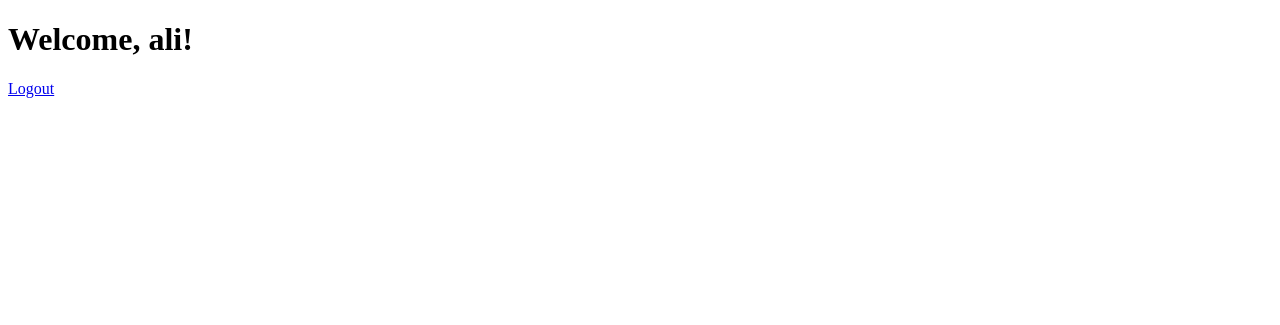
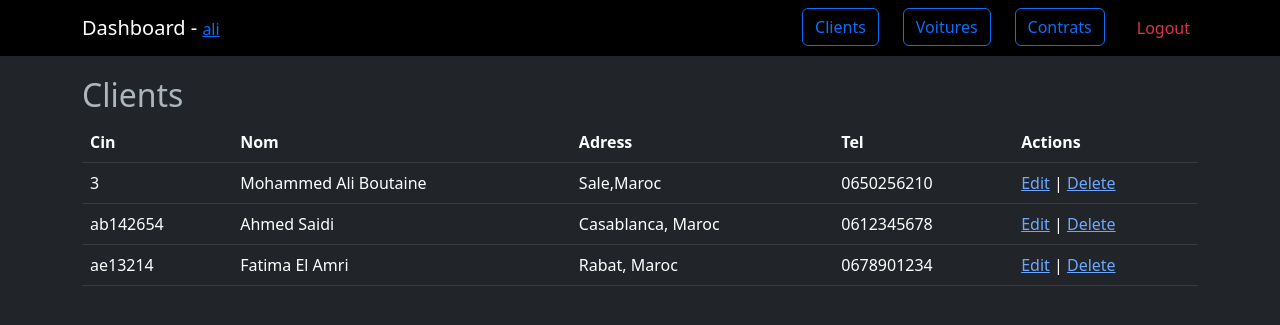
Before and after one commit to mohammed-ali-boutaine/car-management, a PHP site: page /dashboard.php in a window 1280 px wide. Shown: the top 325 px of the page. Run offline with PHP 8.4, Linux system fonts and the light colour scheme; a user stored in the database is signed in; data comes from the database, SQL or seed files in the repository; a stand-in replaces the project's code that opens the database connection; some libraries are stand-ins or nearby versions.

Commit message:
create dashboard

```diff
--- /dev/null
+++ b/app.js
@@ -0,0 +1,19 @@
+document.addEventListener("DOMContentLoaded", () => {
+
+     // section toggele
+     const buttons = document.querySelectorAll(".toggle-btn");
+     const sections = document.querySelectorAll(".data-holder");
+
+     buttons.forEach(button => {
+       button.addEventListener("click", () => {
+         // Remove "d-block" and "active" from all sections and buttons
+         buttons.forEach(btn => btn.classList.remove("active", "btn-primary"));
+         sections.forEach(section => section.classList.remove("d-block"));
+
+         // Add "d-block" and "active" to the clicked button's section
+         document.querySelector(`.${button.id}`).classList.add("d-block");
+         button.classList.add("active", "btn-primary");
+       });
+     });
+
+   });
--- a/dashboard.php
+++ b/dashboard.php
@@ -1,4 +1,6 @@
 <?php
+
+include "./db/conn.php";
 session_start();
 
 if (!isset($_SESSION["user_id"])) {
@@ -8,13 +10,176 @@ if (!isset($_SESSION["user_id"])) {
 ?>
 
 <!DOCTYPE html>
-<html lang="en">
+<html lang="en"  data-bs-theme="dark">
 <head>
     <meta charset="UTF-8">
     <title>Dashboard</title>
+    <link href="https://cdn.jsdelivr.net/npm/bootstrap@5.3.0/dist/css/bootstrap.min.css" rel="stylesheet">
+<style>
+    .data-holder {
+      display: none; /* Hide sections by default */
+      margin-top: 20px;
+    }
+    .data-holder.d-block {
+      display: block; /* Show only the active section */
+    }
+    .toggle-btn.active {
+      font-weight: bold;
+    }
+
+    nav{
+        background: #000;
+    }
+</style>
 </head>
 <body>
-    <h1>Welcome, <?php echo htmlspecialchars($_SESSION["user_name"]); ?>!</h1>
-    <a href="logout.php">Logout</a>
+
+<nav class="navbar navbar-expand-lg">
+    <div class="container">
+      <!-- Logo/Name -->
+      <a class="navbar-brand" href="/dashboard.php">Dashboard - <span class="h6 text-primary"><u> <?php echo htmlspecialchars($_SESSION["user_name"]); ?></u></span> </a>
+
+      <!-- Toggle button for mobile -->
+      <button class="navbar-toggler" type="button" data-bs-toggle="collapse" data-bs-target="#navbarNav" aria-controls="navbarNav" aria-expanded="false" aria-label="Toggle navigation">
+        <span class="navbar-toggler-icon"></span>
+      </button>
+
+      <!-- Navigation links -->
+      <div class="collapse navbar-collapse" id="navbarNav">
+        <ul class="navbar-nav ms-auto">
+          <li class="nav-item  ms-4">
+            <button class=" btn mr-4 toggle-btn btn-outline-primary" id="client"> Clients</button>
+          </li>
+          <li class="nav-item  ms-4">
+            <button class=" btn btn-outline-primary mr-4  toggle-btn"  id="voiture"> Voitures</button>
+          </li>
+          <li class="nav-item  ms-4">
+            <button class=" btn btn-outline-primary  mr-4  toggle-btn"  id="contrat"> Contrats</button>
+          </li>
+          <li class="nav-item  ms-4">
+            <a class="nav-link text-danger  mr-4" href="logout.php">Logout</a>
+          </li>
+        </ul>
+      </div>
+    </div>
+  </nav>
+
+<div class="container">
+    <div class="client data-holder  d-block">
+        <h2>Clients</h2>
+
+        <?php
+
+             $result = $conn->query("SELECT * FROM clients");
+if ($result->num_rows > 0) {
+    echo "<table class='table table-dark'>
+    <thead>
+      <tr>
+        <th scope='col'>Cin</th>
+        <th scope='col'>Nom</th>
+        <th scope='col'>Adress</th>
+        <th scope='col'>Tel</th>
+        <th scope='col'>Actions</th>
+      </tr>
+    </thead>
+    <tbody>";
+    while($row = $result->fetch_assoc()) {
+        echo "<tr>
+                <td>" . $row["cin"] . "</td>
+                <td>" . $row["nom"] . "</td>
+                <td>" . $row["adress"] . "</td>
+                <td>" . $row["tel"] . "</td>
+                <td><a href='user_edit.php?cin=" . $row["cin"] . "'>Edit</a> | <a href='user_delete.php?cin=" . $row["cin"] . "'>Delete</a></td>
+              </tr>";
+    }
+    echo "</table>";
+
+} else {
+    echo "No users found.";
+}
+
+
+        ?>
+
+
+
+
+
+
+
+
+
+
+
+
+
+
+    </div>
+    <div class="voiture  data-holder">
+
+<h2>voitures</h2>
+
+
+
+        <?php
+
+             $result = $conn->query("SELECT * FROM voitures");
+if ($result->num_rows > 0) {
+    echo "<table class='table table-dark'>
+    <thead>
+      <tr>
+        <th scope='col'>Matricule</th>
+        <th scope='col'>Marque</th>
+        <th scope='col'>Modele</th>
+        <th scope='col'>annnee</th>
+        <th scope='col'>Actions</th>
+      </tr>
+    </thead>
+    <tbody>";
+    while($row = $result->fetch_assoc()) {
+        echo "<tr>
+                <td>" . $row["matricule"] . "</td>
+                <td>" . $row["marque"] . "</td>
+                <td>" . $row["modele"] . "</td>
+                <td>" . $row["annee"] . "</td>
+                <td><a href='user_edit.php?matricule=" . $row["matricule"] . "'>Edit</a> | <a href='user_delete.php?matricule=" . $row["matricule"] . "'>Delete</a></td>
+              </tr>";
+    }
+    echo "</table>";
+
+} else {
+    echo "No users found.";
+}
+
+
+        ?>
+
+
+
+
+
+
+
+
+
+
+
+
+
+    </div>
+    <div class="contrat data-holder">
+    contrat
+    </div>
+</div>
+
+<script src="./app.js">
+
+</script>
+
+
+
+
+    <script src="https://cdn.jsdelivr.net/npm/bootstrap@5.3.0/dist/js/bootstrap.bundle.min.js"></script>
+
 </body>
 </html>
```
Also changed, not shown: create_user.php (deleted, +0 -23 lines), examples/client_list_example.php (added, +32 -0 lines), examples/user_delete.php (added, +14 -0 lines), examples/user_edit.php (added, +44 -0 lines), functions/helpers.php (added, +12 -0 lines), index.php (+9 -9 lines), examples/add_voiture.php (renamed from add_voiture.php), views/client_create.php (added), views/client_delete.php (added), views/client_list.php (added), views/client_update.php (added), views/create_user.php (added), 1 other file.
